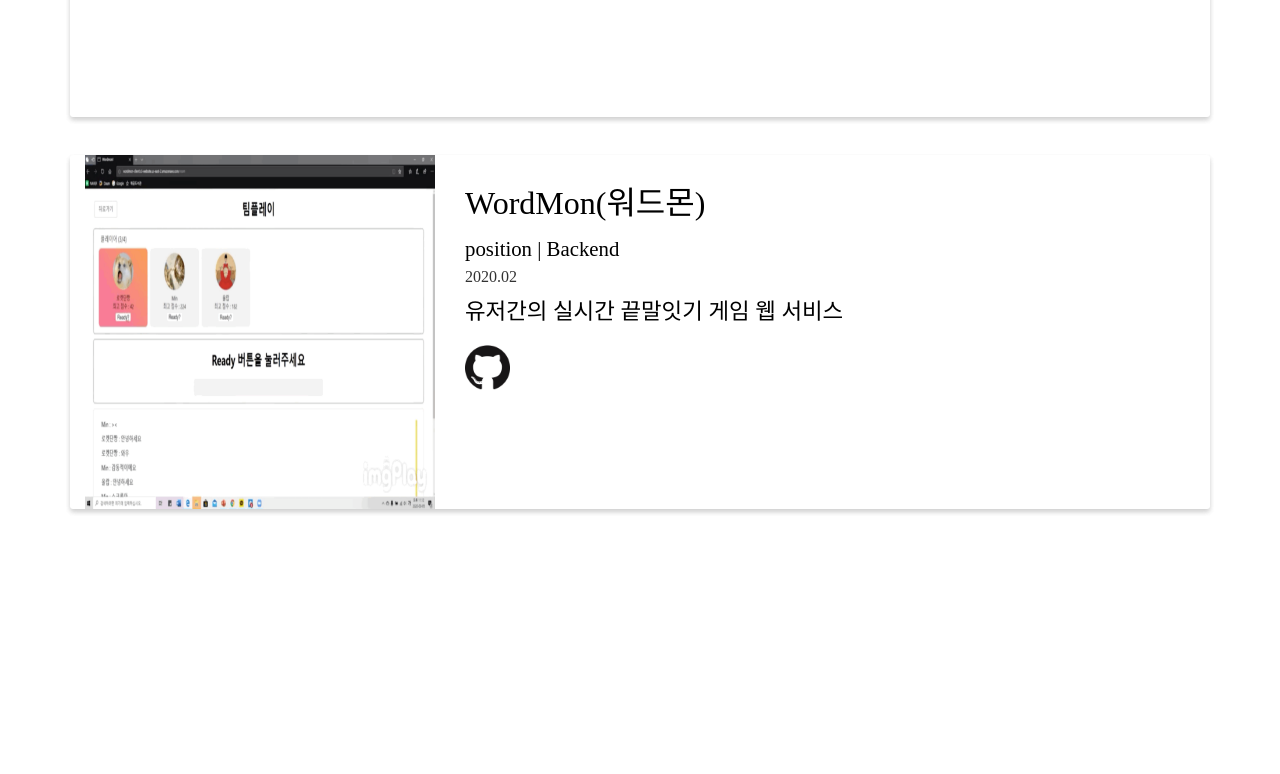
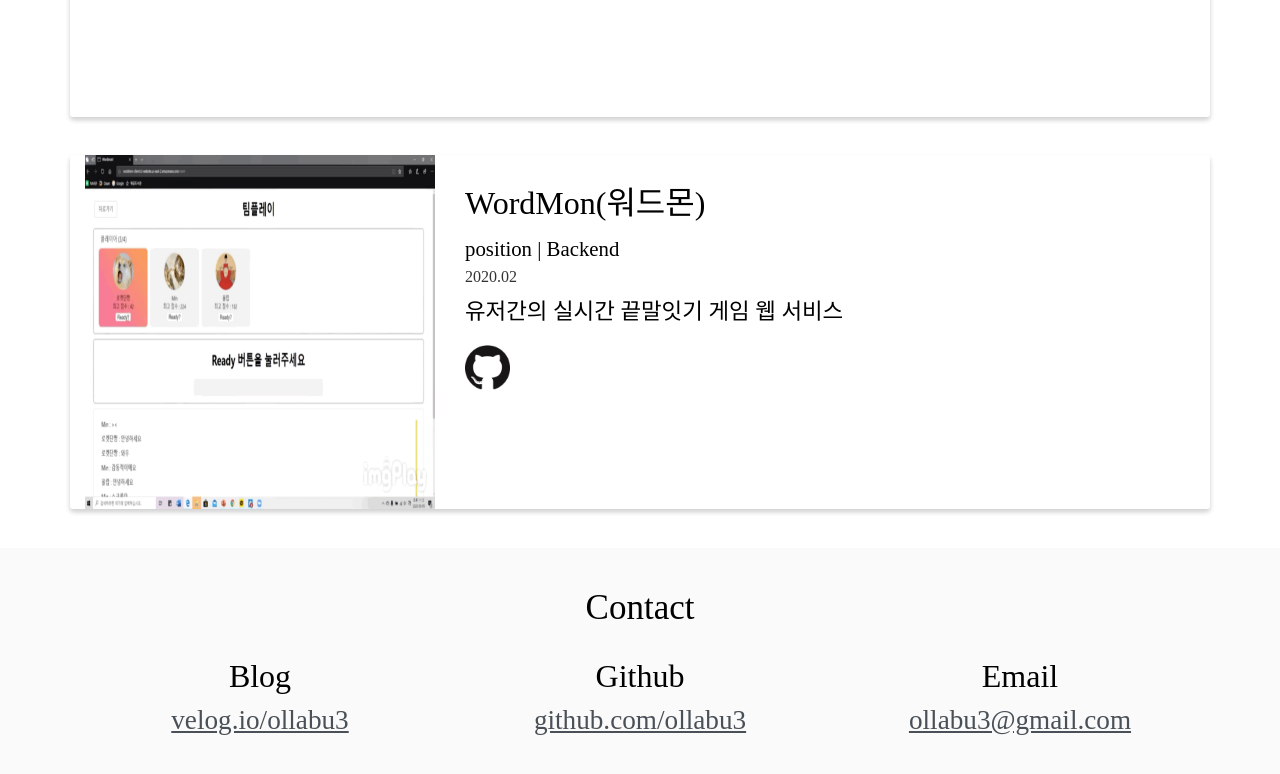
Before and after one commit to ollabu3/portfolio, a React (Create React App) app: page / in a window 1280 px wide. Shown: the part 1518-2292 px from the top of the page. Before the commit the page ends 2066 px from the top, so only its background shows below. Built offline with nearby package versions, Linux system fonts and the light colour scheme; a web font is replaced by a local one.

Commit message:
add on Contact style

```diff
--- a/src/Components/Contact/Contact.css
+++ b/src/Components/Contact/Contact.css
@@ -0,0 +1,23 @@
+section {
+  background-color: #fafafa;
+}
+.contact {
+  text-align: center;
+  padding: 40px 0px;
+}
+.contact_Title {
+  font-size: 35px;
+  font-weight: 500;
+}
+.Contatner {
+  margin-top: 30px;
+}
+.contact_name {
+  font-size: 2em;
+  margin-bottom: 10px;
+}
+.contact_detail {
+  font-size: 1.7em;
+  color: #495057;
+  text-decoration: underline;
+}
--- a/src/Components/Contact/Contact.js
+++ b/src/Components/Contact/Contact.js
@@ -1,7 +1,36 @@
 import React from "react";
 import "./Contact.css";
+import { Container, Row, Col } from "react-grid-system";
 
 function Contact() {
-  return <div></div>;
+  return (
+    <section>
+      <div className="contact">
+        <div className="contact_Title">Contact</div>
+        <Container className="Contatner">
+          <Row>
+            <Col>
+              <div className="contact_name">Blog</div>
+              <a href="https://velog.io/@ollabu3">
+                <div className="contact_detail">velog.io/ollabu3</div>
+              </a>
+            </Col>
+            <Col>
+              <div className="contact_name">Github</div>
+              <a href="https://github.com/ollabu3">
+                <div className="contact_detail">github.com/ollabu3</div>
+              </a>
+            </Col>
+            <Col>
+              <div className="contact_name">Email</div>
+              <a href="mailto:ollabu3@gmail.com">
+                <div className="contact_detail">ollabu3@gmail.com</div>
+              </a>
+            </Col>
+          </Row>
+        </Container>
+      </div>
+    </section>
+  );
 }
 export default Contact;
```
